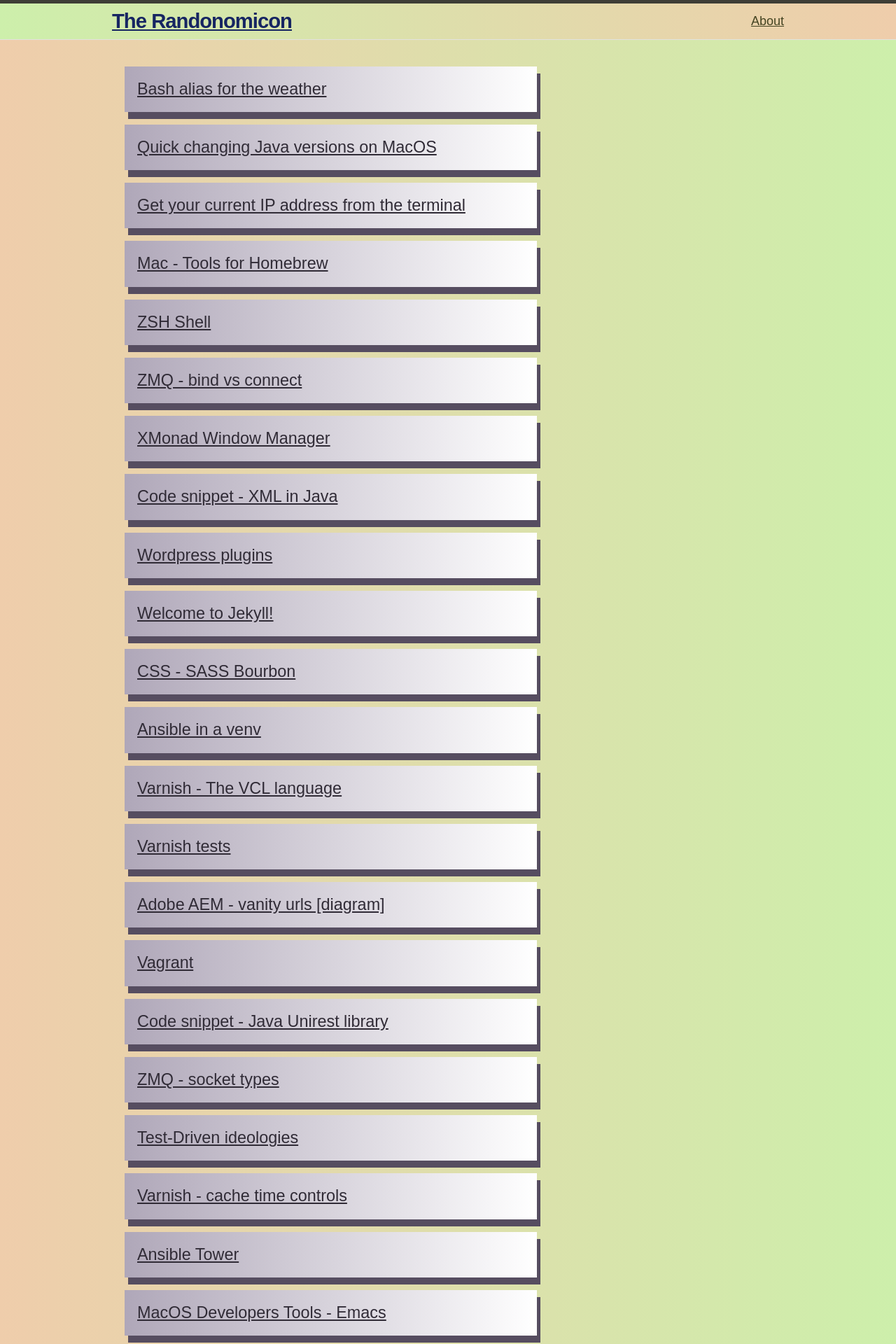
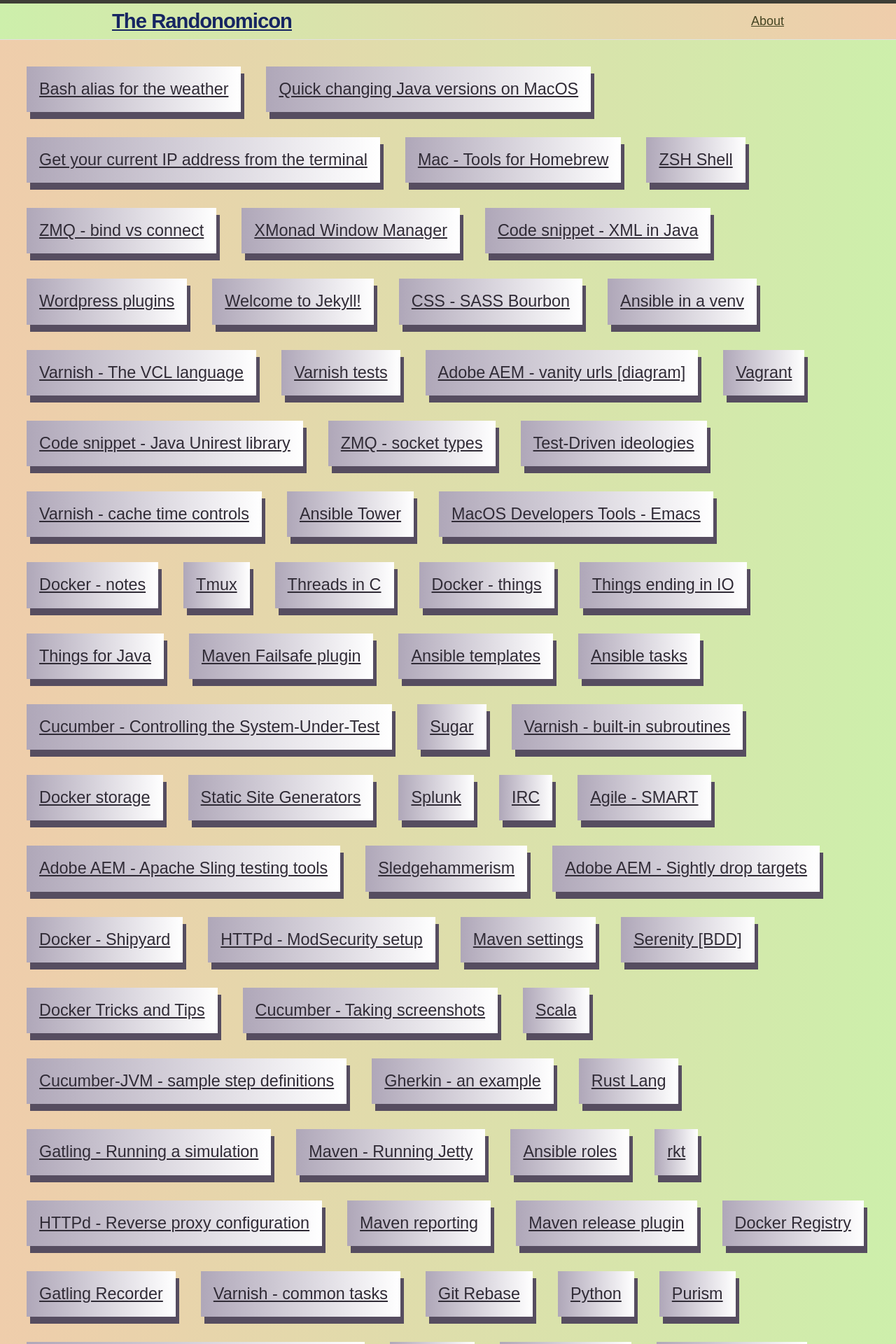
Before and after one commit to antonyh/randonomicon, a Jekyll site: the page built from index.md, in a window 1280 px wide. Shown: the top 1920 px of the page at 70% size. Built offline with Jekyll 4.4.1, drawn with Linux system fonts in a browser that asks for light colours.

Commit message:
CSS Flex!

```diff
--- a/_layouts/default.html
+++ b/_layouts/default.html
@@ -8,9 +8,7 @@
     {%- include header.html -%}
 
     <main class="page-content" aria-label="Content">
-      <div class="wrapper">
         {{ content }}
-      </div>
     </main>
 
     {%- include footer.html -%}
--- a/_layouts/page.html
+++ b/_layouts/page.html
@@ -1,6 +1,7 @@
 ---
 layout: default
 ---
+<div class="wrapper">
 <article class="post">
 
   <header class="post-header">
@@ -12,3 +13,4 @@ layout: default
   </div>
 
 </article>
+</div>
--- a/_layouts/post.html
+++ b/_layouts/post.html
@@ -1,6 +1,7 @@
 ---
 layout: default
 ---
+<div class="wrapper">
 <article class="post h-entry" itemscope itemtype="http://schema.org/BlogPosting">
 
   <header class="post-header">
@@ -22,3 +23,4 @@ layout: default
   </div>
   <a class="u-url" href="{{ page.url | relative_url }}" hidden></a>
 </article>
+</div>
--- a/_sass/minima/_layout.scss
+++ b/_sass/minima/_layout.scss
@@ -194,7 +194,8 @@
 .post-list {
   margin-left: 0;
   list-style: none;
-  display: inline-block;
+  display: flex;
+  flex-wrap: wrap;
 
   > li {
       display: block;
@@ -270,3 +271,13 @@
     }
   }
 }
+
+
+/**
+ * homepage Wrapper
+ */
+.home {
+  padding-right: $spacing-unit;
+  padding-left: $spacing-unit;
+  @extend %clearfix;
+}
```
Also changed, not shown: README.md.
